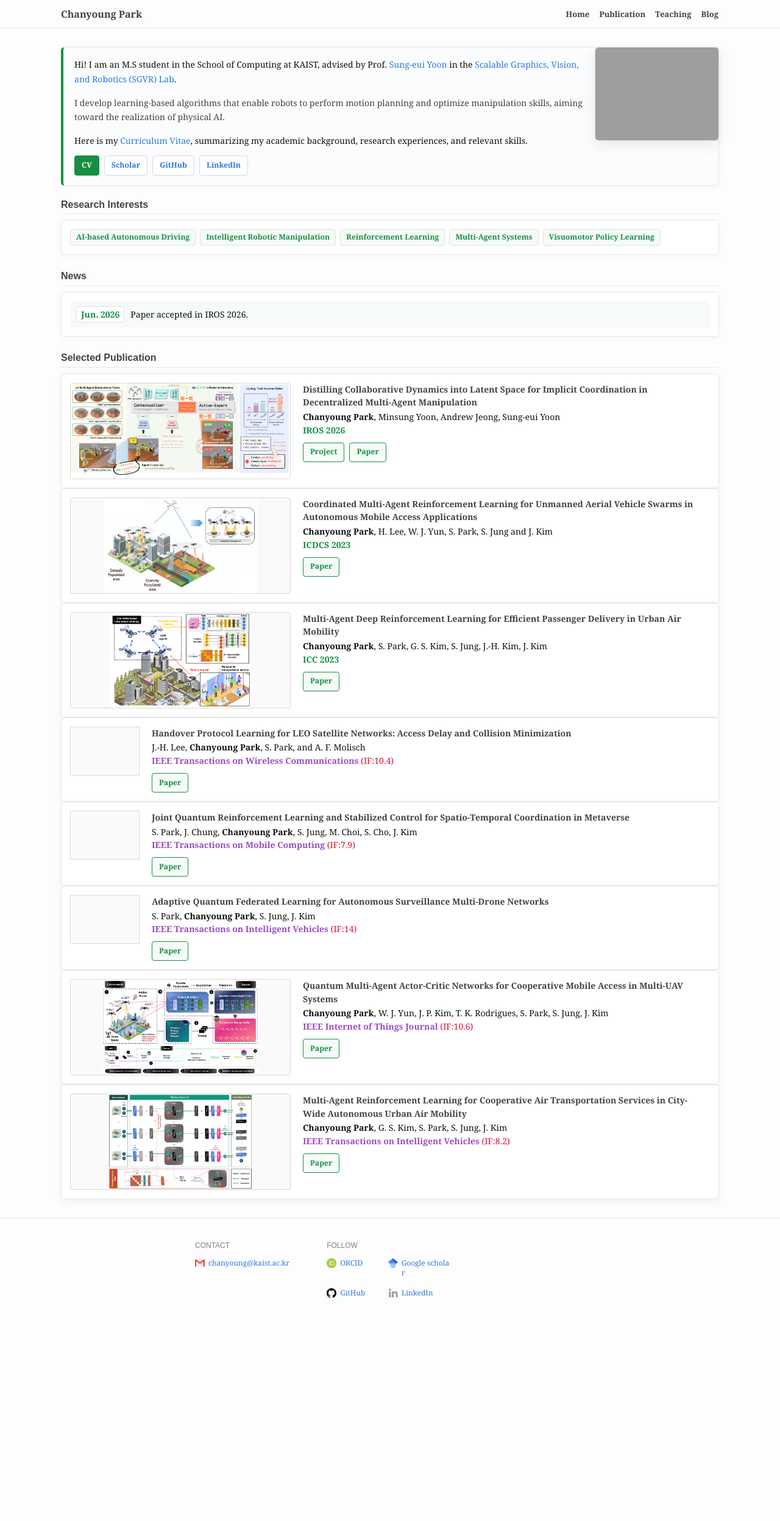
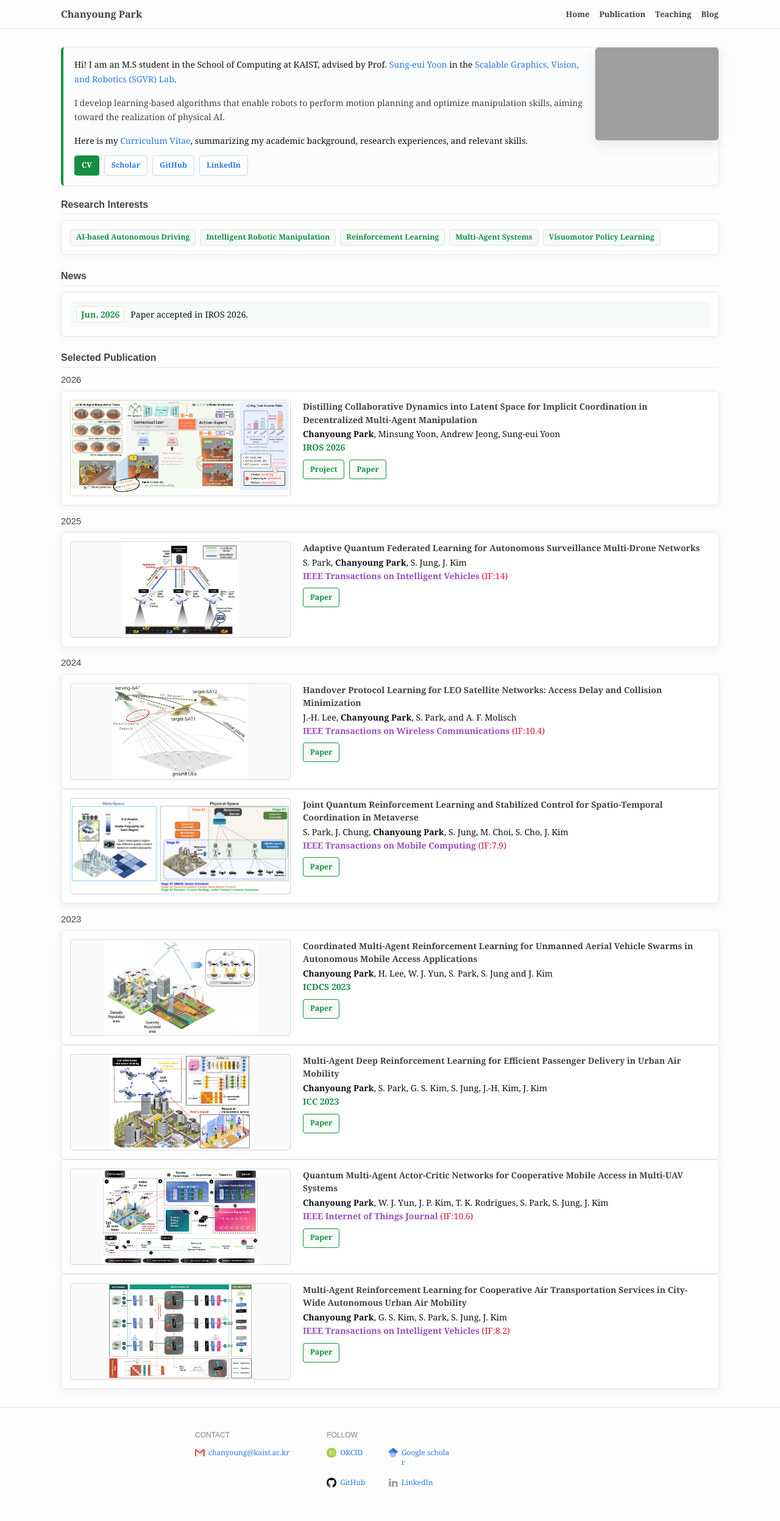
Before and after one commit to cosdeneb/cosdeneb.github.io, a Jekyll site: the page built from index.md, in a window 1280 px wide. Shown: the whole page at 61% size. Built offline with Jekyll 4.4.1, drawn with Linux system fonts in a browser that asks for light colours; before the commit the page ends 2184 px from its top, so only the background shows below that.

Commit message:
Group selected publications by year

```diff
--- a/_sass/_site.scss
+++ b/_sass/_site.scss
@@ -213,6 +213,17 @@
 
   .publication-list {
     margin-bottom: 0;
+  }
+
+  .publication-year {
+    margin: 16px 0 8px;
+    font-size: 15px;
+    line-height: 1.35;
+    color: $grey-color-dark;
+  }
+
+  .publication-year:first-child {
+    margin-top: 0;
   }
 
   .publication-item {
--- a/index.md
+++ b/index.md
@@ -46,6 +46,7 @@ profile_picture:
 <div class="home-selected-publication">
   <h2>Selected Publication</h2>
   <div class="publication-list">
+    <h3 class="publication-year">2026</h3>
     <div class="publication-item">
       <img class="publication-thumb" src="{{ '/assets/img/paper/iros-2026.png' | absolute_url }}" alt="IROS 2026 paper overview">
       <div class="publication-content">
@@ -58,6 +59,45 @@ profile_picture:
         </div>
       </div>
     </div>
+
+    <h3 class="publication-year">2025</h3>
+    <div class="publication-item">
+      <img class="publication-thumb" src="{{ '/assets/img/paper/tiv-25.png' | absolute_url }}" alt="IEEE Transactions on Intelligent Vehicles 2025 paper overview">
+      <div class="publication-content">
+        <span class="publication-title">Adaptive Quantum Federated Learning for Autonomous Surveillance Multi-Drone Networks</span><br/>
+        S. Park, <b>Chanyoung Park</b>, S. Jung, J. Kim<br/>
+        <span class="venue journal">IEEE Transactions on Intelligent Vehicles</span> <span class="metric">(IF:14)</span>
+        <div class="publication-actions">
+          <a class="publication-button" href="https://ieeexplore.ieee.org/abstract/document/10764760">Paper</a>
+        </div>
+      </div>
+    </div>
+
+    <h3 class="publication-year">2024</h3>
+    <div class="publication-item">
+      <img class="publication-thumb" src="{{ '/assets/img/paper/twc-24.png' | absolute_url }}" alt="IEEE Transactions on Wireless Communications 2024 paper overview">
+      <div class="publication-content">
+        <span class="publication-title">Handover Protocol Learning for LEO Satellite Networks: Access Delay and Collision Minimization</span><br/>
+        J.-H. Lee, <b>Chanyoung Park</b>, S. Park, and A. F. Molisch<br/>
+        <span class="venue journal">IEEE Transactions on Wireless Communications</span> <span class="metric">(IF:10.4)</span>
+        <div class="publication-actions">
+          <a class="publication-button" href="https://ieeexplore.ieee.org/abstract/document/10371217">Paper</a>
+        </div>
+      </div>
+    </div>
+    <div class="publication-item">
+      <img class="publication-thumb" src="{{ '/assets/img/paper/tmc-24.png' | absolute_url }}" alt="IEEE Transactions on Mobile Computing 2024 paper overview">
+      <div class="publication-content">
+        <span class="publication-title">Joint Quantum Reinforcement Learning and Stabilized Control for Spatio-Temporal Coordination in Metaverse</span><br/>
+        S. Park, J. Chung, <b>Chanyoung Park</b>, S. Jung, M. Choi, S. Cho, J. Kim<br/>
+        <span class="venue journal">IEEE Transactions on Mobile Computing</span> <span class="metric">(IF:7.9)</span>
+        <div class="publication-actions">
+          <a class="publication-button" href="https://ieeexplore.ieee.org/abstract/document/10543150">Paper</a>
+        </div>
+      </div>
+    </div>
+
+    <h3 class="publication-year">2023</h3>
     <div class="publication-item">
       <img class="publication-thumb" src="{{ '/assets/img/paper/icdcs-23.png' | absolute_url }}" alt="ICDCS 2023 paper overview">
       <div class="publication-content">
@@ -77,39 +117,6 @@ profile_picture:
         <span class="venue conference">ICC 2023</span>
         <div class="publication-actions">
           <a class="publication-button" href="https://ieeexplore.ieee.org/abstract/document/10279436">Paper</a>
-        </div>
-      </div>
-    </div>
-    <div class="publication-item">
-      <div class="publication-placeholder" aria-hidden="true"></div>
-      <div class="publication-content">
-        <span class="publication-title">Handover Protocol Learning for LEO Satellite Networks: Access Delay and Collision Minimization</span><br/>
-        J.-H. Lee, <b>Chanyoung Park</b>, S. Park, and A. F. Molisch<br/>
-        <span class="venue journal">IEEE Transactions on Wireless Communications</span> <span class="metric">(IF:10.4)</span>
-        <div class="publication-actions">
-          <a class="publication-button" href="https://ieeexplore.ieee.org/abstract/document/10371217">Paper</a>
-        </div>
-      </div>
-    </div>
-    <div class="publication-item">
-      <div class="publication-placeholder" aria-hidden="true"></div>
-      <div class="publication-content">
-        <span class="publication-title">Joint Quantum Reinforcement Learning and Stabilized Control for Spatio-Temporal Coordination in Metaverse</span><br/>
-        S. Park, J. Chung, <b>Chanyoung Park</b>, S. Jung, M. Choi, S. Cho, J. Kim<br/>
-        <span class="venue journal">IEEE Transactions on Mobile Computing</span> <span class="metric">(IF:7.9)</span>
-        <div class="publication-actions">
-          <a class="publication-button" href="https://ieeexplore.ieee.org/abstract/document/10543150">Paper</a>
-        </div>
-      </div>
-    </div>
-    <div class="publication-item">
-      <div class="publication-placeholder" aria-hidden="true"></div>
-      <div class="publication-content">
-        <span class="publication-title">Adaptive Quantum Federated Learning for Autonomous Surveillance Multi-Drone Networks</span><br/>
-        S. Park, <b>Chanyoung Park</b>, S. Jung, J. Kim<br/>
-        <span class="venue journal">IEEE Transactions on Intelligent Vehicles</span> <span class="metric">(IF:14)</span>
-        <div class="publication-actions">
-          <a class="publication-button" href="https://ieeexplore.ieee.org/abstract/document/10764760">Paper</a>
         </div>
       </div>
     </div>
```
Also changed, not shown: assets/img/paper/tiv-25.png (added), assets/img/paper/tmc-24.png (added), assets/img/paper/twc-24.png (added).
